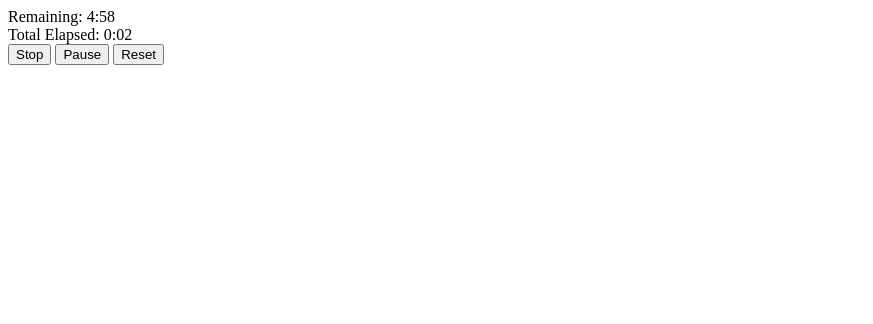
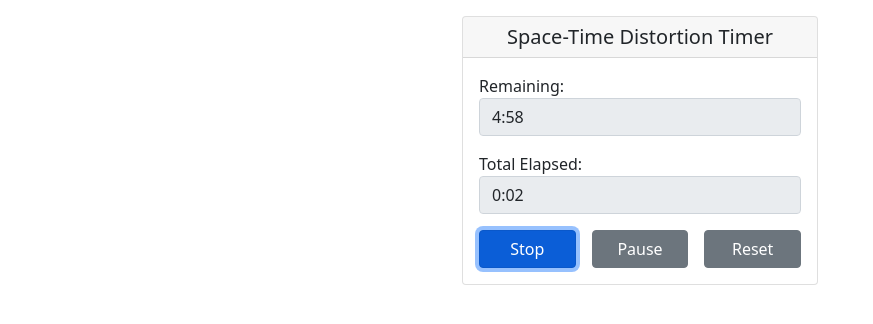
Before and after one commit to DasAmpharos/space-time-distortion-timer, a plain HTML site: page index.html in a window 1280 px wide. Both pictures are taken after a click on the button "Start". Shown: the whole page, without its empty margins (0-873 px from the left). Drawn offline with nearby package versions, Linux system fonts and the light colour scheme.

Commit message:
Finishing JS version of timer

```diff
--- a/index.html
+++ b/index.html
@@ -2,24 +2,44 @@
 <html lang="en">
 
 <head>
+    <meta charset="utf-8">
+    <meta name="viewport" content="width=device-width, initial-scale=1">
+
     <title>Space-Time Distortion Timer</title>
+
+    <link href="https://cdn.jsdelivr.net/npm/bootstrap@5.1.3/dist/css/bootstrap.min.css" rel="stylesheet"
+        integrity="sha384-1BmE4kWBq78iYhFldvKuhfTAU6auU8tT94WrHftjDbrCEXSU1oBoqyl2QvZ6jIW3" crossorigin="anonymous">
+    <link href="main.css" rel="stylesheet">
     <script src="main.js" defer></script>
 </head>
 
 <body>
     <div class="container">
-        <div>
-            <label>Remaining: </label>
-            <label id="remainingLbl" />
-        </div>
-        <div>
-            <label>Total Elapsed: </label>
-            <label id="totalElapsedLbl" />
-        </div>
-        <div>
-            <button id="timerBtn" class="button-primary">Start</button>
-            <button id="pauseBtn" disabled>Pause</button>
-            <button id="resetBtn">Reset</button>
+        <div class="row justify-content-center">
+            <div class="col-lg-4">
+                <div class="card">
+                    <div class="card-header">
+                        <h5 class="text-center">Space-Time Distortion Timer</h5>
+                    </div>
+                    <div class="card-body">
+                        <form>
+                            <div class="form-group">
+                                <label for="remainingLbl">Remaining: </label>
+                                <input type="text" id="remainingLbl" class="form-control" readonly />
+                            </div>
+                            <div class="form-group">
+                                <label for="totalElapsedLbl">Total Elapsed: </label>
+                                <input type="text" id="totalElapsedLbl" class="form-control" readonly />
+                            </div>
+                            <div class="form-group d-flex">
+                                <button id="timerBtn" type="button" class="btn btn-primary">Start</button>
+                                <button id="pauseBtn" type="button" class="btn btn-secondary" disabled>Pause</button>
+                                <button id="resetBtn" type="button" class="btn btn-secondary">Reset</button>
+                            </div>
+                        </form>
+                    </div>
+                </div>
+            </div>
         </div>
     </div>
 </body>
--- a/main.css
+++ b/main.css
@@ -0,0 +1,19 @@
+.container {
+    margin-top: 1em;
+}
+
+.card-header > :only-child {
+    margin-bottom: 0;
+}
+
+form > .form-group:not(:last-child) {
+    padding-bottom: 1em;
+}
+
+.form-group > button:not(:last-child) {
+    margin-right: 1em;
+}
+
+.form-group > button {
+    width: 100%;
+}
--- a/main.js
+++ b/main.js
@@ -7,13 +7,13 @@ let elapsed = 0;
 let totalElapsed = 0;
 let stageIdx = 0;
 
-let timerBtn = document.getElementById("timerBtn");
-let pauseBtn = document.getElementById("pauseBtn");
-let resetBtn = document.getElementById("resetBtn");
-let remainingLbl = document.getElementById("remainingLbl");
-let totalElapsedLbl = document.getElementById("totalElapsedLbl");
-
+const timerBtn = document.getElementById("timerBtn");
+const pauseBtn = document.getElementById("pauseBtn");
+const resetBtn = document.getElementById("resetBtn");
+const remainingLbl = document.getElementById("remainingLbl");
+const totalElapsedLbl = document.getElementById("totalElapsedLbl");
 const stages = Object.freeze([5, 10, 15, 25, 40].map(it => it * 60000));
+const audio = new Audio("LevelUp.mp3");
 
 class TimeMark {
     #mark = new Date();
@@ -39,11 +39,12 @@ function start() {
     lastMark = new TimeMark();
     timerHandle = window.setInterval(() => {
         let delta = lastMark.elapsedNow();
-        totalElapsedLbl.innerHTML = formatTime(totalElapsed + delta);
+        totalElapsedLbl.value = formatTime(totalElapsed + delta);
         if (!paused) {
             let remaining = stages[stageIdx] - (elapsed + delta);
-            remainingLbl.innerHTML = formatTime(remaining);
+            remainingLbl.value = formatTime(remaining);
             if (remaining <= 0) {
+                audio.play();
                 stageIdx++;
                 if (stageIdx >= stages.length) {
                     stop(); reset();
@@ -52,7 +53,7 @@ function start() {
         }
     }, 1000);
 
-    timerBtn.innerHTML = "Stop"
+    timerBtn.textContent = "Stop"
     pauseBtn.disabled = false;
 }
 
@@ -63,7 +64,7 @@ function stop() {
     totalElapsed += delta;
     elapsed += delta;
 
-    timerBtn.innerHTML = "Start";
+    timerBtn.textContent = "Start";
     pauseBtn.disabled = true;
 }
 
@@ -73,15 +74,15 @@ function reset() {
     totalElapsed = 0;
     elapsed = 0;
 
-    totalElapsedLbl.innerHTML = formatTime(0);
-    remainingLbl.innerHTML = formatTime(stages[stageIdx]);
+    totalElapsedLbl.value = formatTime(0);
+    remainingLbl.value = formatTime(stages[stageIdx]);
 }
 
 function pause() {
     paused = true;
     elapsed += lastMark.elapsedNow();
 
-    pauseBtn.innerHTML = "Resume";
+    pauseBtn.textContent = "Resume";
 }
 
 function resume() {
@@ -89,7 +90,7 @@ function resume() {
     totalElapsed += lastMark.elapsedNow();
     lastMark = new TimeMark();
 
-    pauseBtn.innerHTML = "Pause";
+    pauseBtn.textContent = "Pause";
 }
 
 function formatTime(milliseconds) {
```
Also changed, not shown: 1 other file.
